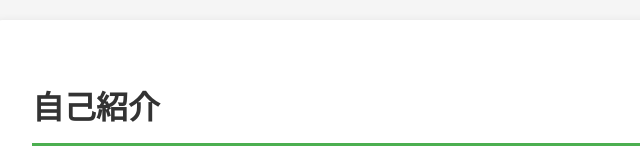
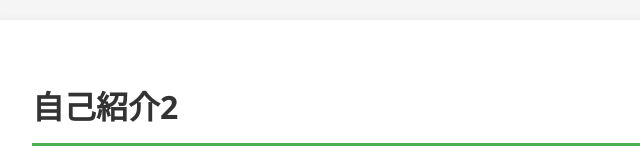
Before and after one commit to sgxrh654-glitch/test-html, a plain HTML site: page index.html in a window 1280 px wide. Shown: the top 164 px of the page, 248-888 px from the left. Drawn offline with Linux system fonts and the light colour scheme.

Commit message:
タイトルを修正

```diff
--- a/index.html
+++ b/index.html
@@ -59,7 +59,7 @@
 </head>
 <body>
     <div class="container">
-        <h1>自己紹介</h1>
+        <h1>自己紹介2</h1>
 
         <div class="profile-img"></div>
 
```
